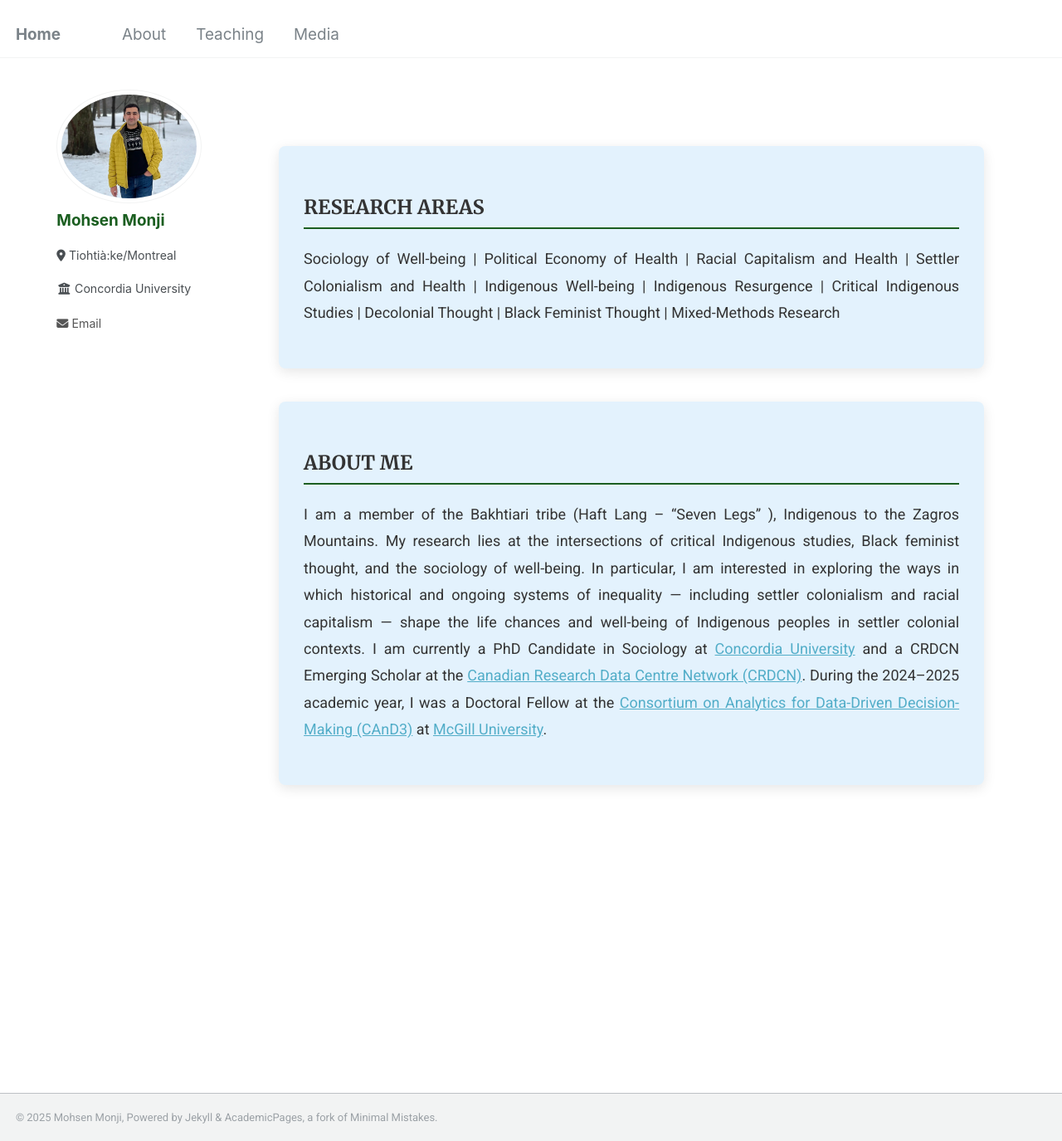
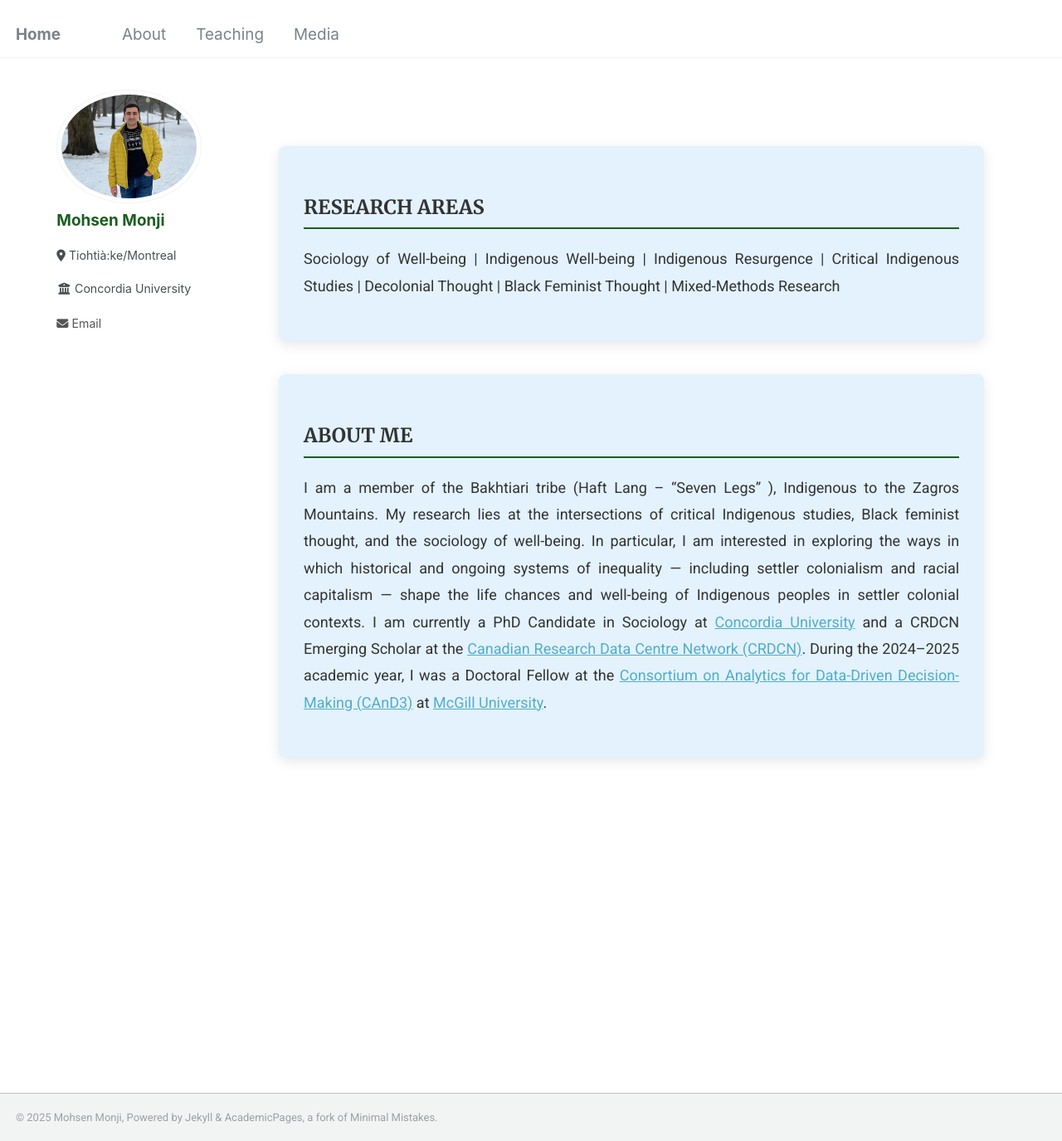
Before and after one commit to Mohsnmonji/mohsnmonji.github.io, a Jekyll site: the page built from about-me.md, in a window 1280 px wide and 1375 px high. Shown: the whole window at 83% size. Built offline with Jekyll 4.4.1, drawn with Linux system fonts in a browser that asks for light colours.

Commit message:
Update about-me.md

```diff
--- a/about-me.md
+++ b/about-me.md
@@ -54,7 +54,7 @@ author_profile: true
 <div class="about-card">
   <h2>RESEARCH AREAS</h2>
   <p style="font-size:18px; color:#333; text-align:justify; line-height:1.8; margin:20px 0;">
-    Sociology of Well-being | Political Economy of Health | Racial Capitalism and Health | Settler Colonialism and Health | Indigenous Well-being | Indigenous Resurgence | Critical Indigenous Studies | Decolonial Thought | Black Feminist Thought | Mixed-Methods Research
+    Sociology of Well-being | Indigenous Well-being | Indigenous Resurgence | Critical Indigenous Studies | Decolonial Thought | Black Feminist Thought | Mixed-Methods Research
   </p>
 </div>
 
```
